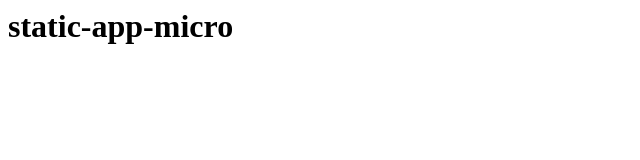
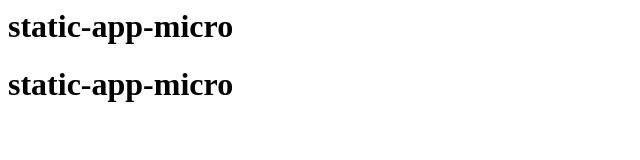
Before and after one commit to saigit1/static-app-micro, a plain HTML site: page index.html in a window 1280 px wide. Shown: the whole page, without its empty margins (0-640 px from the left). Drawn offline with Linux system fonts and the light colour scheme.

Commit message:
updated the index with secondline

```diff
--- a/index.html
+++ b/index.html
@@ -1 +1,2 @@
 <h1>static-app-micro</h1>
+<h1>static-app-micro</h1>
```
